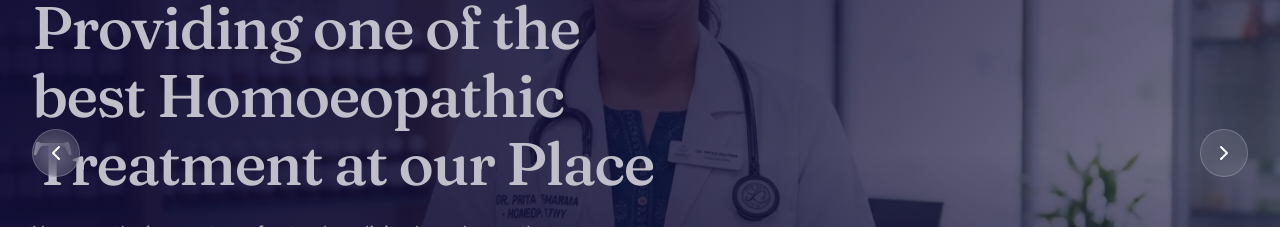
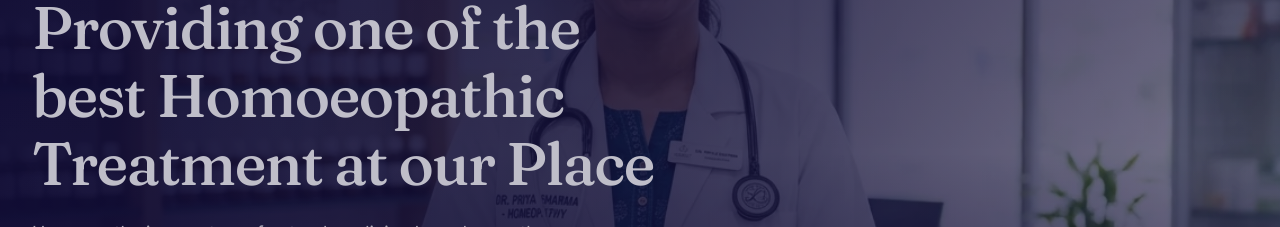
Before and after one commit to drashti1777/homeo-healing, a Next.js app: page / in a window 1280 px wide. Shown: the part 247-474 px from the top of the page. Built offline with nearby package versions, Linux system fonts and the light colour scheme; no server answers.

Commit message:
fix: remove prev/next arrow buttons from hero banner slider

```diff
--- a/src/components/home/FullScreenHeroBanner.tsx
+++ b/src/components/home/FullScreenHeroBanner.tsx
@@ -4,7 +4,7 @@ import Image from "next/image";
 import Link from "next/link";
 import { useCallback, useEffect, useState } from "react";
 import { AnimatePresence, motion, useReducedMotion } from "motion/react";
-import { ArrowRight, ChevronLeft, ChevronRight, PhoneCall, ShieldCheck, Sparkles, Star } from "lucide-react";
+import { ArrowRight, PhoneCall, ShieldCheck, Sparkles, Star } from "lucide-react";
 
 const SLIDES = [
   {
@@ -172,26 +172,6 @@ export function FullScreenHeroBanner() {
         </motion.div>
       </AnimatePresence>
 
-      {/* Prev / Next Slide Arrows */}
-      <div className="wrap absolute inset-x-0 top-1/2 -translate-y-1/2 pointer-events-none hidden sm:flex items-center justify-between z-20">
-        <button
-          type="button"
-          onClick={() => go(-1)}
-          aria-label="Previous slide"
-          className="pointer-events-auto grid size-12 place-items-center rounded-full border border-white/20 bg-white/10 text-white backdrop-blur-md transition-all hover:bg-white/25 hover:border-white/40 active:scale-95"
-        >
-          <ChevronLeft className="size-6" />
-        </button>
-
-        <button
-          type="button"
-          onClick={() => go(1)}
-          aria-label="Next slide"
-          className="pointer-events-auto grid size-12 place-items-center rounded-full border border-white/20 bg-white/10 text-white backdrop-blur-md transition-all hover:bg-white/25 hover:border-white/40 active:scale-95"
-        >
-          <ChevronRight className="size-6" />
-        </button>
-      </div>
 
       {/* Slide Indicators (Bottom Dots / Progress Bars) */}
       <div className="absolute inset-x-0 bottom-8 z-20 flex justify-center items-center gap-3">
```
